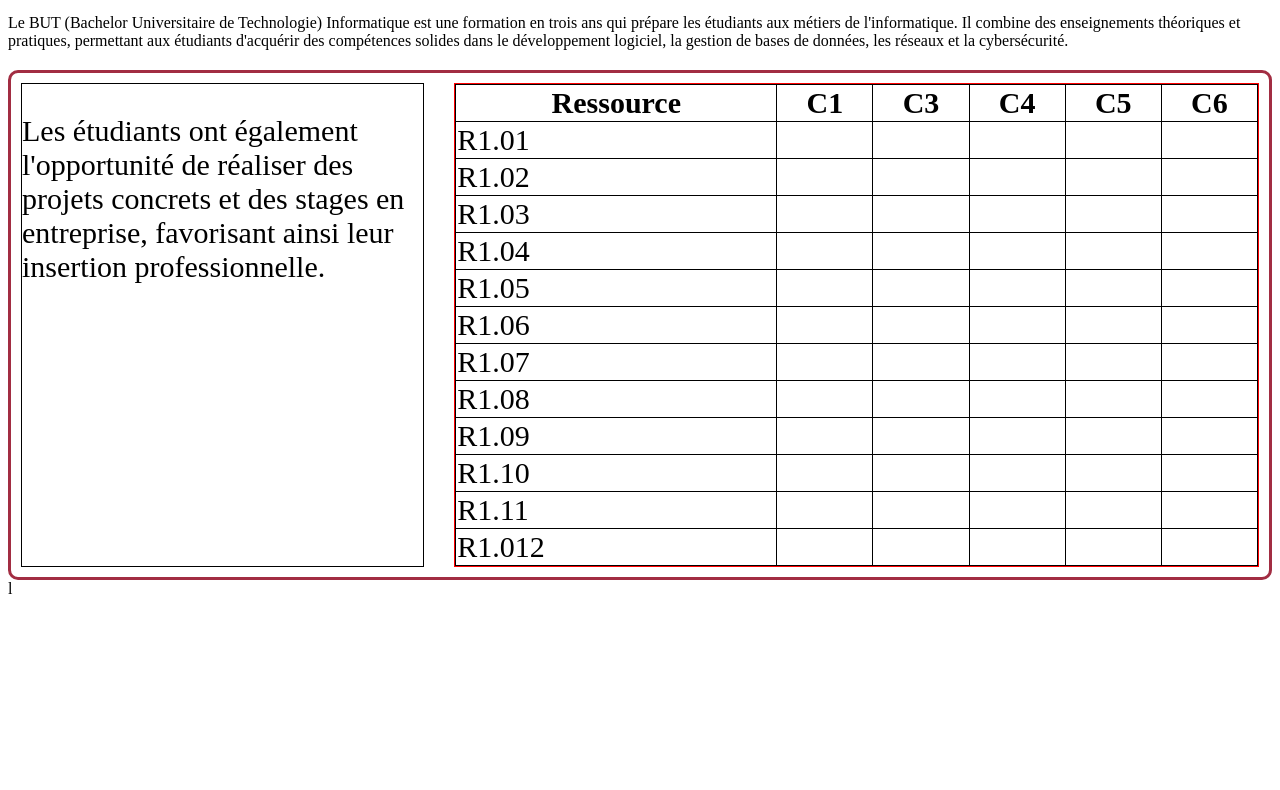
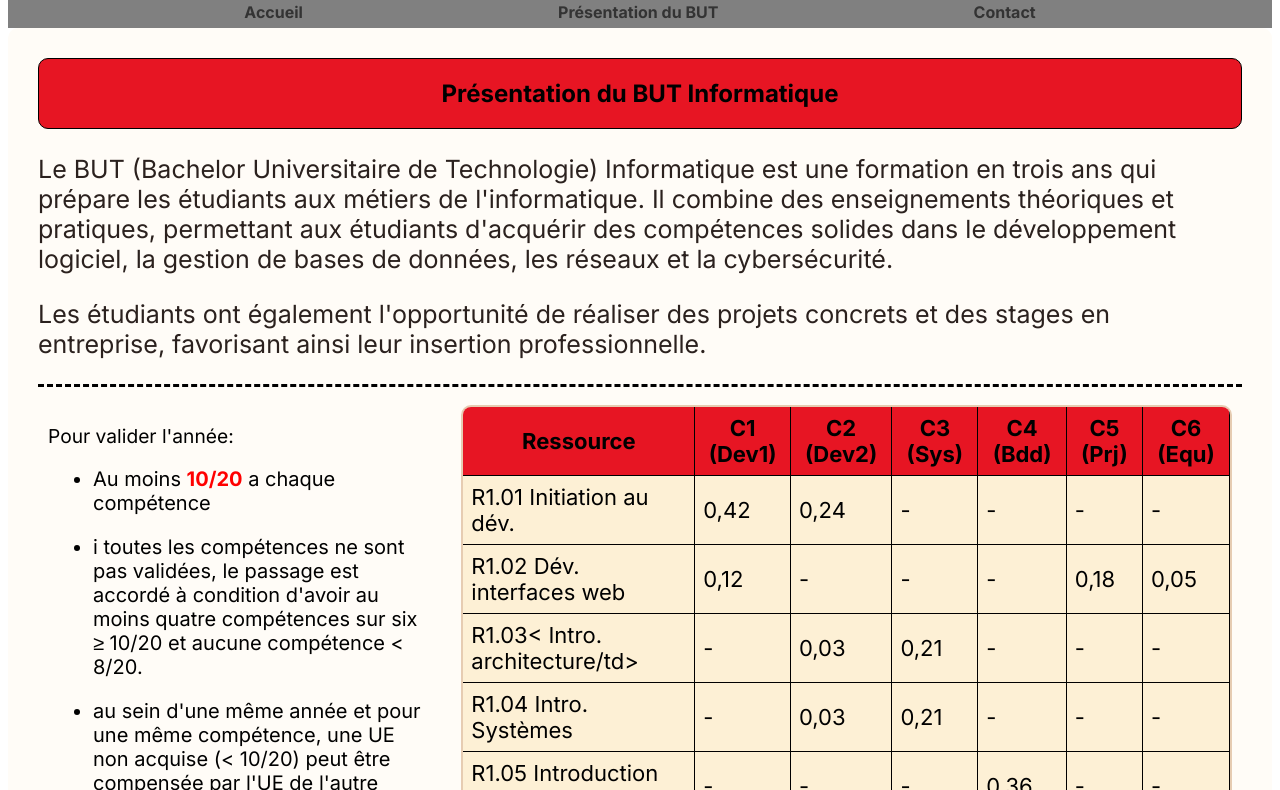
Before and after one commit to ArthurPhisbien/mini_Projet_R1.02, a plain HTML site: page presentation.html in a window 1280 px wide. Shown: the part 90-880 px from the top of the page. Before the commit the page ends 800 px from the top, so only its background shows below. Drawn offline with Linux system fonts and the light colour scheme.

Commit message:
A peu pres la fin de presentation (s'accorder pour palette de couleur)

```diff
--- a/css/style.css
+++ b/css/style.css
@@ -2,6 +2,7 @@
 
 * {
     box-sizing: border-box;
+    font-family: 'Inter', sans-serif;
 }
 
 header{
@@ -153,46 +154,93 @@ header img{
   gap: 30px;
   width: 100%;
   align-items: stretch;
-  border: 3px solid #a22d42;
   padding: 10px;
   border-radius: 10px;
-
 }
 
 .texte{
 flex: 1;
-border: 1px solid black;
-font-size: 30px;
+font-size: clamp(14px, 1.5vw, 20px);;
+min-width: 280px;
 }
 
 .tableau{
 flex: 2;
-border: 1px solid red;
-
+position: relative;
+overflow-y: auto;
+border: 2px solid #e6ccb2;
+border-radius: 10px;
 }
 
 table{
 width: 100%;
-height: 100%;
-border-collapse: collapse;
+border-collapse: separate;
+border-spacing: 0;
+}
+
+th{
+  position: sticky;         /* Bloque l'en-tête en haut du conteneur .tableau */
+  top: 0;                    /* Colle tout en haut à 0px */
+  z-index: 2;                /* Passe au-dessus du texte des lignes qui défilent */
+  background-color: #E71523;
+}
+
+td {
+  background-color: #fdf0d5;
+}
+
+td, th {
+  border-bottom: 1px solid black;
+  border-right: 1px solid black;
+  font-size: 22px;
+  padding: 8px;
+}
+
+.titre{
+border: 1px solid black;
+display: flex;
+justify-content: center;
+border-radius: 10px;
+background-color: #E71523;
+}
+
+.intro {
+  margin-bottom: 20px;
+  margin-top: 20px;
+  font-size: 25px;
+  color: #2b211e;
+  border-radius: 10px;
+}
+
+.partie-un{
+padding: 30px;
+border-radius: 10px;
+background-color: #fffcf7 ;
+}
+
+.explication{
+  font-size: 20px;
+  margin: 5px;
+  justify-content: center;
+}
+
+.explication li{
+  margin-bottom: 20px;
 
 }
 
-td{
-border: 1px solid black;
-font-size: 30px;
+strong{
+  color: red;
 }
 
-th{
-border: 1px solid black;
-font-size: 30px;
+.tableau table {
+  position: absolute;
+  top: 0;
+  left: 0;
+  width: 100%;
 }
 
-.titre{
-display: flex;
-justify-content: center;
+.separateur{
+  border: none;
+  border-top: dashed
 }
-
-.intro {
-  margin-bottom: 20px; /* Espace entre ce texte et les blocs en dessous */
-}
--- a/presentation.html
+++ b/presentation.html
@@ -4,129 +4,178 @@
         <meta charset="UTF-8">
         <link rel="stylesheet" href="css/style.css">
         <meta name="viewport" content="width=device-width, initial-scale=1.0">
+        <link href="https://fonts.googleapis.com/css2?family=Inter:wght@400;600;700&display=swap" rel="stylesheet">
         <title>Présentation BUT Informatique</title>
     </head>
     <body>
+        <section class="top-page">
+            <header>
+                <div class="top-bar">
+                    <div class="logo-gauche">
+                        <img src="Image/Logo_IUT_ACT_couleurs.png" alt="logo iut">
+                        <img src="Image/logo2.png" alt="logo universite">
+
+                    </div>
+                    <div class="logo-droite">
+                        <img src="Image/DL_02_BUT.png" alt="logo BUT">
+                    </div>
+                </div>
+                <nav class="nav">
+                    <ul>
+                        <li><a href="index.html">Accueil</a></li>
+                        <li><a href="presentation.html">Présentation du BUT</a></li>
+                        <li><a href="contact.html">Contact</a></li>
+                    </ul>
+
+                </nav>
+
+            </header>
+        </section>
+        <section class="partie-un">
             <div class="titre">
                 <h1>Présentation du BUT Informatique</h1>
             </div>
-        <p class="intro">Le BUT (Bachelor Universitaire de Technologie) Informatique est une formation en trois ans qui prépare les étudiants aux métiers de l'informatique. Il combine des enseignements théoriques et pratiques, permettant aux étudiants d'acquérir des compétences solides dans le développement logiciel, la gestion de bases de données, les réseaux et la cybersécurité.</p>
+            <div class="intro">
+                <p >Le BUT (Bachelor Universitaire de Technologie) Informatique est une formation en trois ans qui prépare les étudiants aux métiers de l'informatique. Il combine des enseignements théoriques et pratiques, permettant aux étudiants d'acquérir des compétences solides dans le développement logiciel, la gestion de bases de données, les réseaux et la cybersécurité.</p>
+                <p >Les étudiants ont également l'opportunité de réaliser des projets concrets et des stages en entreprise, favorisant ainsi leur insertion professionnelle.</p>
+            </div>
+            <hr class="separateur">
             <div class="contenu">
                 <div class="texte">
-                <p>Les étudiants ont également l'opportunité de réaliser des projets concrets et des stages en entreprise, favorisant ainsi leur insertion professionnelle.</p>
+                    <p>Pour valider l'année:</p>
+                    <ul class="explication">
+                        <li>Au moins <strong>10/20</strong> a chaque compétence</li>
+                        <li>i toutes les compétences ne sont pas validées, le passage est accordé à condition d'avoir au moins quatre compétences sur six ≥ 10/20 et aucune compétence < 8/20.</li>
+                        <li> au sein d'une même année et pour une même compétence, une UE non acquise (< 10/20) peut être compensée par l'UE de l'autre semestre si la moyenne des deux atteint au moins 10/20.</li>
+
+                    </ul>
                 </div>
                 <div class="tableau">
                     <table>
                         <thead>
                             <tr>
                                 <th>Ressource</th>
-                            <th>C1</th>
-                            <th>C3</th>
-                            <th>C4</th>
-                            <th>C5</th>
-                            <th>C6</th>
+                                <th>C1 (Dev1)</th>
+                                <th>C2 (Dev2)</th>
+                                <th>C3 (Sys)</th>
+                                <th>C4 (Bdd)</th>
+                                <th>C5 (Prj)</th>
+                                <th>C6 (Equ)</th>
                             </tr>
                         </thead>
                         <tbody>
                             <tr>
-                            <td>R1.01</td>
-                            <td></td>
-                            <td></td>
-                            <td></td>
-                            <td></td>
-                            <td></td>
+                                <td>R1.01 Initiation au dév.</td>
+                                <td>0,42</td>
+                                <td>0,24</td>
+                                <td>-</td>
+                                <td>-</td>
+                                <td>-</td>
+                                <td>-</td>
                             </tr>
                             <tr>
-                            <td>R1.02</td>
-                            <td></td>
-                            <td></td>
-                            <td></td>
-                            <td></td>
-                            <td></td>
+                                <td>R1.02 Dév. interfaces web</td>
+                                <td>0,12</td>
+                                <td>-</td>
+                                <td>-</td>
+                                <td>-</td>
+                                <td>0,18</td>
+                                <td>0,05</td>
                             </tr>
                             <tr>
-                            <td>R1.03</td>
-                            <td></td>
-                            <td></td>
-                            <td></td>
-                            <td></td>
-                            <td></td>
+                                <td>R1.03< Intro. architecture/td>
+                                <td>-</td>
+                                <td>0,03</td>
+                                <td>0,21</td>
+                                <td>-</td>
+                                <td>-</td>
+                                <td>-</td>
                             </tr>
                             <tr>
-                            <td>R1.04</td>
-                            <td></td>
-                            <td></td>
-                            <td></td>
-                            <td></td>
-                            <td></td>
+                                <td>R1.04 Intro. Systèmes</td>
+                                <td>-</td>
+                                <td>0,03</td>
+                                <td>0,21</td>
+                                <td>-</td>
+                                <td>-</td>
+                                <td>-</td>
                             </tr>
                             <tr>
-                            <td>R1.05</td>
-                            <td></td>
-                            <td></td>
-                            <td></td>
-                            <td></td>
-                            <td></td>
+                                <td>R1.05 Introduction BDD</td>
+                                <td>-</td>
+                                <td>-</td>
+                                <td>-</td>
+                                <td>0,36</td>
+                                <td>-</td>
+                                <td>-</td>
                             </tr>
                             <tr>
-                            <td>R1.06</td>
-                            <td></td>
-                            <td></td>
-                            <td></td>
-                            <td></td>
-                            <td></td>
+                                <td>R1.06 Maths discrètes</td>
+                                <td>-</td>
+                                <td>0,15</td>
+                                <td>-</td>
+                                <td>0,18</td>
+                                <td>-</td>
+                                <td>-</td>
                             </tr>
                             <tr>
-                            <td>R1.07</td>
-                            <td></td>
-                            <td></td>
-                            <td></td>
-                            <td></td>
-                            <td></td>
+                                <td>R1.07 Outils fondamentaux</td>
+                                <td>-</td>
+                                <td>0,15</td>
+                                <td>-</td>
+                                <td>-</td>
+                                <td>-</td>
+                                <td>-</td>
                             </tr>
                             <tr>
-                            <td>R1.08</td>
-                            <td></td>
-                            <td></td>
-                            <td></td>
-                            <td></td>
-                            <td></td>
+                                <td>R1.08 Gestion proj. orga.</td>
+                                <td>-</td>
+                                <td>-</td>
+                                <td>-</td>
+                                <td>-</td>
+                                <td>0,27</td>
+                                <td>0,11</td>
                             </tr>
                             <tr>
-                            <td>R1.09</td>
-                            <td></td>
-                            <td></td>
-                            <td></td>
-                            <td></td>
-                            <td></td>
+                                <td>R1.09 Économie</td>
+                                <td>-</td>
+                                <td>-</td>
+                                <td>-</td>
+                                <td>0,06</td>
+                                <td>-</td>
+                                <td>0,11</td>
                             </tr>
                             <tr>
-                            <td>R1.10</td>
-                            <td></td>
-                            <td></td>
-                            <td></td>
-                            <td></td>
-                            <td></td>
+                                <td>R1.10 Angais</td>
+                                <td>0,06</td>
+                                <td>-</td>
+                                <td>0,12</td>
+                                <td>-</td>
+                                <td>-</td>
+                                <td>0,11</td>
                             </tr>
                             <tr>
-                            <td>R1.11</td>
-                            <td></td>
-                            <td></td>
-                            <td></td>
-                            <td></td>
-                            <td></td>
+                                <td>R1.11 Base de la comm.</td>
+                                <td>-</td>
+                                <td>-</td>
+                                <td>0,06</td>
+                                <td>-</td>
+                                <td>0,15</td>
+                                <td>0,11</td>
                             </tr>
                             <tr>
-                            <td>R1.012</td>
-                            <td></td>
-                            <td></td>
-                            <td></td>
-                            <td></td>
-                            <td></td>
+                                <td>R1.012 PPP</td>
+                                <td>-</td>
+                                <td>-</td>
+                                <td>-</td>
+                                <td>-</td>
+                                <td>-</td>
+                                <td>0,11</td>
                             </tr>
                         </tbody>
                     </table>
                 </div>
             </div>
+        </section>
 
     </body>l
```
Lines whose indentation alone changed are shown as unchanged.
